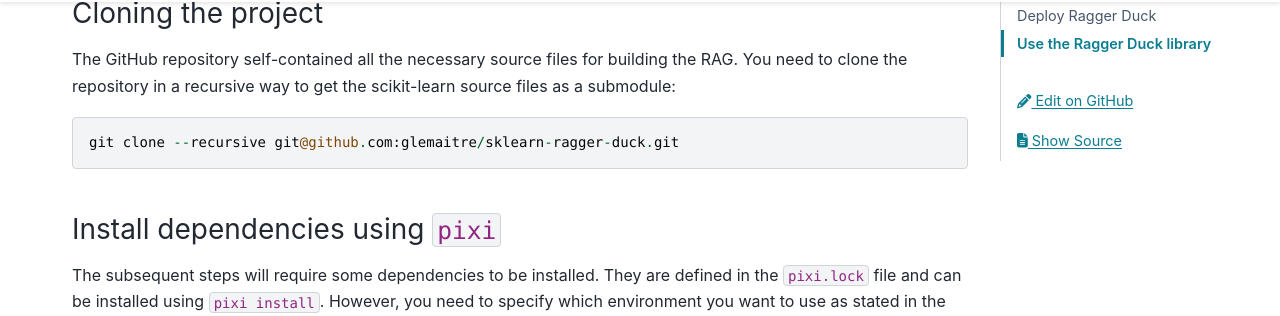
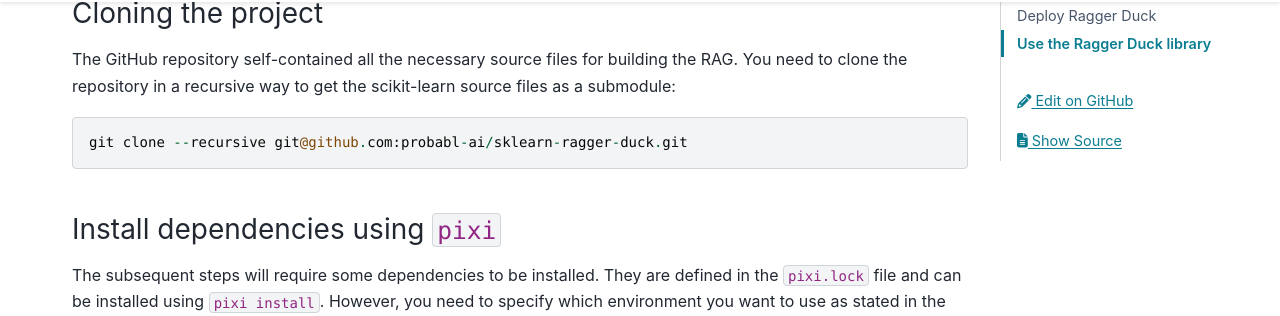
Before and after one commit to probabl-ai/sklearn-ragger-duck, a Sphinx documentation site: the page built from doc/install.rst, in a window 1280 px wide and 900 px high, scrolled down 724 px. Shown: the part 126-442 px from the top of the window. Built offline with Sphinx 7.4.7 and the PyData theme 0.15.4, drawn with Linux system fonts in a browser that asks for light colours; pages that are not in the unit, such as notebooks, are missing from menus.

Commit message:
DOC update repository to clone

```diff
--- a/doc/install.rst
+++ b/doc/install.rst
@@ -37,7 +37,7 @@ The GitHub repository self-contained all the necessary source files for building
 RAG. You need to clone the repository in a recursive way to get the scikit-learn
 source files as a submodule::
 
-  git clone --recursive git@github.com:glemaitre/sklearn-ragger-duck.git
+  git clone --recursive git@github.com:probabl-ai/sklearn-ragger-duck.git
 
 Install dependencies using `pixi`
 ---------------------------------
```
